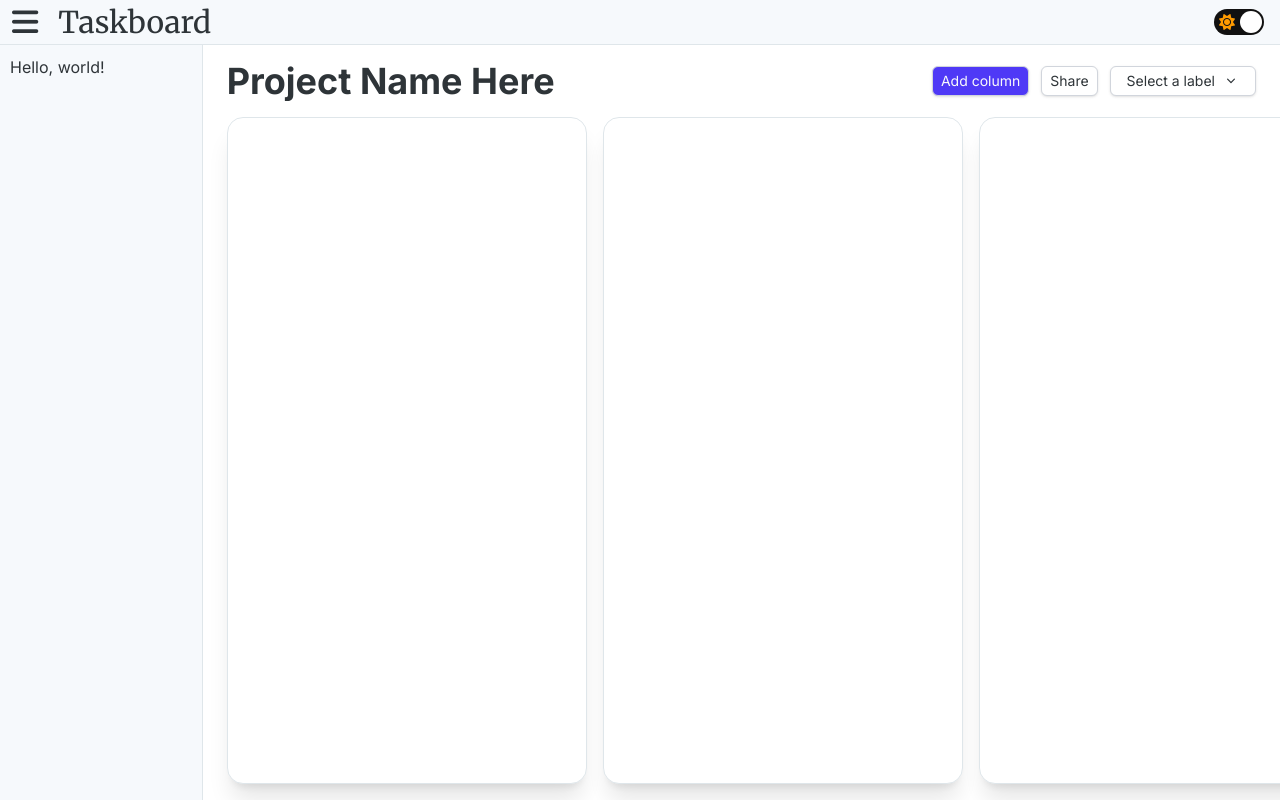
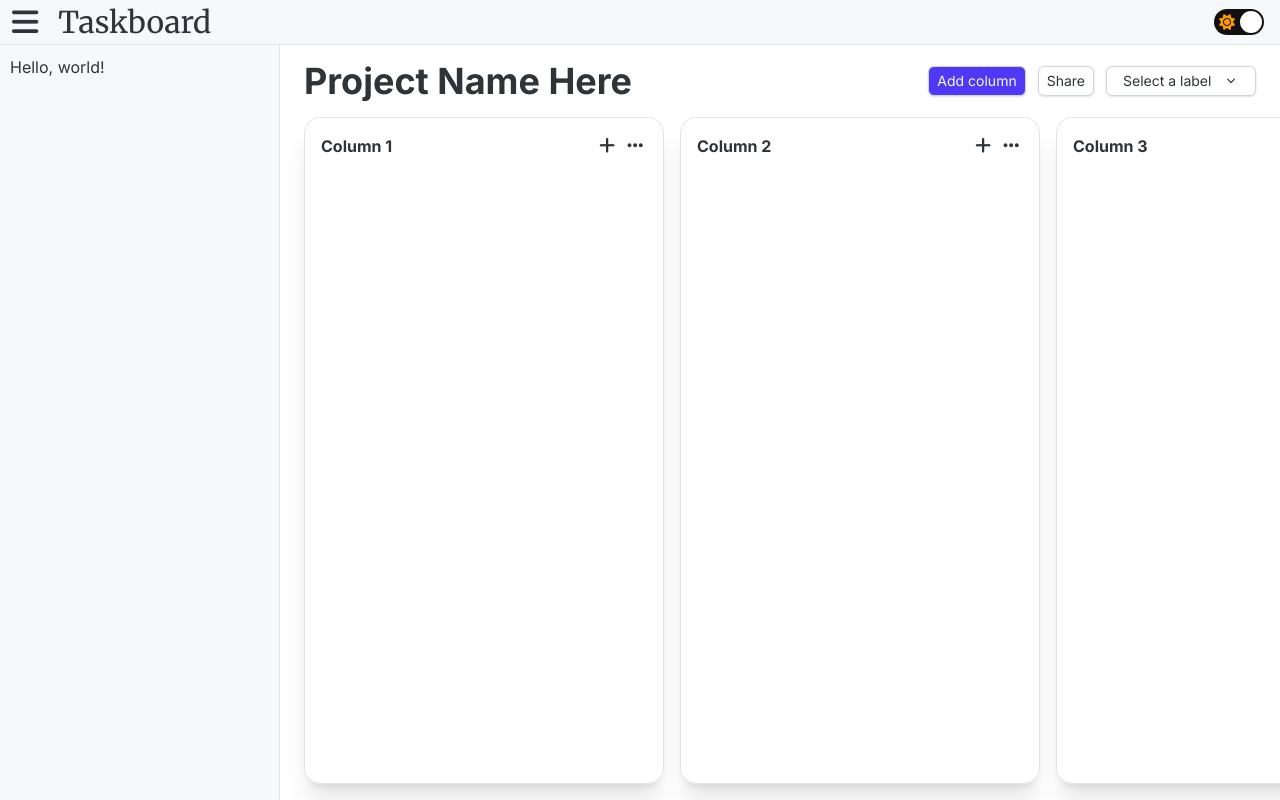
Before and after one commit to prestonyford/collaborate, a React (Vite) app in the folder client/: page / in a window 1280 px wide. Built offline with nearby package versions, Linux system fonts and the light colour scheme.

Commit message:
Data models and communicators

```diff
--- a/client/src/components/navigation/Sidebar.tsx
+++ b/client/src/components/navigation/Sidebar.tsx
@@ -3,7 +3,7 @@ import { useState } from 'react'
 function Sidebar() {
 	return (
 		<>
-			<div className='w-[280px] h-full border-r border-accent p-normal bg-surface'>
+			<div className='w-[280px] h-full border-r border-accent p-normal bg-surface shrink-0'>
 				Hello, world!
 			</div>
 		</>
--- /dev/null
+++ b/client/src/model/dto/CardSummaryDTO.ts
@@ -0,0 +1,3 @@
+export default interface CardSummaryDTO {
+	title: string,
+}
--- /dev/null
+++ b/client/src/model/dto/ColumnDTO.ts
@@ -0,0 +1,4 @@
+export default interface ColumnDTO {
+	id: string,
+	name: string
+}
--- /dev/null
+++ b/client/src/net/CardCommunicator/CardCommunicator.ts
@@ -0,0 +1,5 @@
+import type CardSummaryDTO from "../../model/dto/CardSummaryDTO";
+
+export default interface CardCommunicator {
+	getCardSummaries( projectID: string, columnID: string, pageSize: number, lastCardID: string | null ): Promise<[CardSummaryDTO[], boolean]>
+}
--- /dev/null
+++ b/client/src/net/ColumnCommunicator/ColumnCommunicator.ts
@@ -0,0 +1,5 @@
+import type ColumnDTO from "../../model/dto/ColumnDTO";
+
+export default interface ColumnCommunicator {
+	getColumnsByProject(projectID: string): Promise<ColumnDTO[]>
+}
--- a/client/src/pages/MainPage.tsx
+++ b/client/src/pages/MainPage.tsx
@@ -28,17 +28,17 @@ function MainPage(props: Props) {
 								{ id: '2', text: 'Two' },
 								{ id: '3', text: 'Three' },
 							]}
-							triggerClass='min-w-[140px]'
+							triggerClass='min-w-[150px]'
 							onSelect={id => setLabelFilter(id)}
 						/>
 					</div>
 				</div>
 				<div className='grow w-full'>
 					<Board>
-						<BoardColumn />
-						<BoardColumn />
-						<BoardColumn />
-						<BoardColumn />
+						<BoardColumn columnName='Column 1' />
+						<BoardColumn columnName='Column 2' />
+						<BoardColumn columnName='Column 3' />
+						<BoardColumn columnName='Column 4' />
 					</Board>
 				</div>
 			</div>
--- a/client/src/pages/board/BoardColumn.tsx
+++ b/client/src/pages/board/BoardColumn.tsx
@@ -1,15 +1,22 @@
 import { useState } from 'react'
+import ClickyIcon from './ClickyIcon'
 
 interface Props {
-
+	columnName: string
 }
 
 function BoardColumn(props: Props) {
 
 	return (
 		<>
-			<div className="flex-shrink-0 w-[360px] h-full shadow-xl dark:shadow-base-alt rounded-2xl bg-base border-accent border-1">
-
+			<div className="flex-shrink-0 w-[360px] h-full shadow-xl dark:shadow-base-alt rounded-2xl bg-base border-accent border-1 p-4">
+				<div className='flex justify-between gap-2'>
+					<strong className='truncate'>{props.columnName}</strong>
+					<div className='flex gap-1'>
+						<ClickyIcon icon="fa-solid fa-plus" />
+						<ClickyIcon icon="fa-solid fa-ellipsis" />
+					</div>
+				</div>
 			</div>
 		</>
 	)
--- /dev/null
+++ b/client/src/pages/board/ClickyIcon.tsx
@@ -0,0 +1,19 @@
+import { type MouseEventHandler } from 'react'
+
+interface Props {
+	icon: string
+	onClick?: MouseEventHandler
+}
+
+function ClickyIcon({icon, onClick}: Props) {
+
+	return (
+		<>
+			<div className='w-[24px] cursor-pointer flex justify-center items-center hover:shadow-sm rounded-md text-lg' onClick={onClick}>
+				<i className={icon}></i>
+			</div>
+		</>
+	)
+}
+
+export default ClickyIcon
```
Also changed, not shown: client/src/net/ProjectCommunicator/FakeProjectCommunicator.ts (added), client/src/net/ProjectCommunicator/HttpProjectCommunicator.ts (added), client/src/net/ProjectCommunicator/ProjectCommunicator.ts (added), client/src/service/ProjectService.ts (added).
